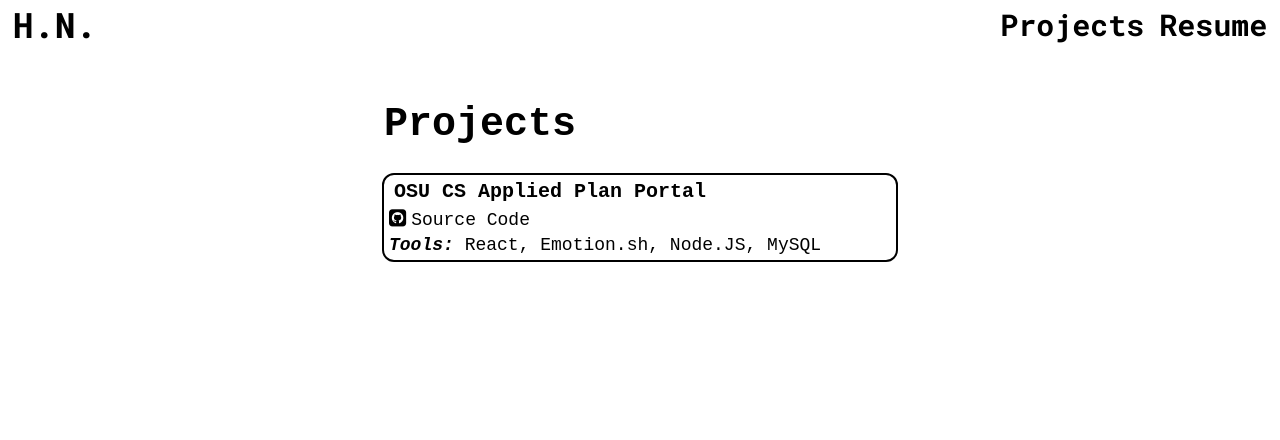
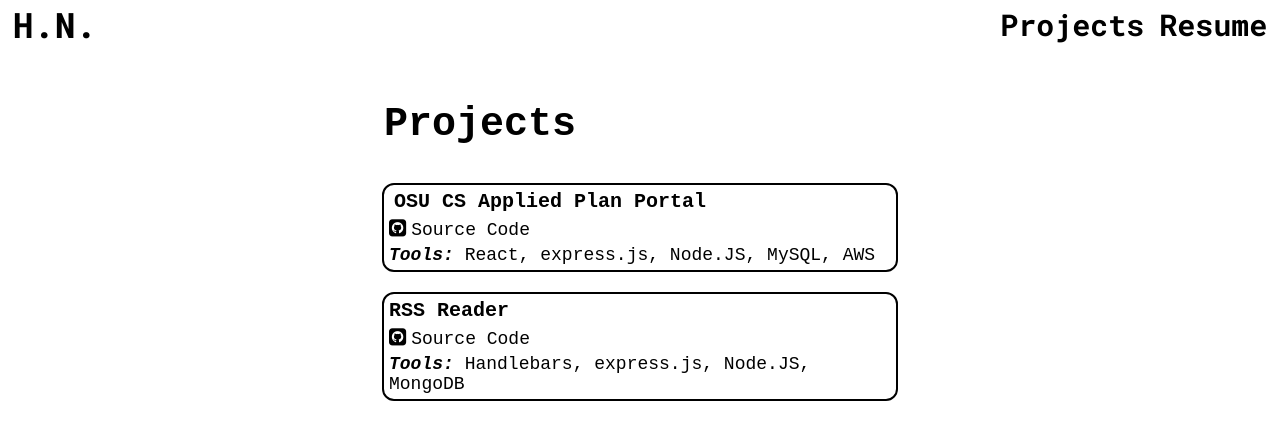
Before and after one commit to hncode18/personal-site, a React (Create React App) app: page /project in a window 1280 px wide. Shown: the top 440 px of the page. Built offline with nearby package versions, Linux system fonts and the light colour scheme.

Commit message:
Add more projects and update resume

```diff
--- a/src/Projects.css
+++ b/src/Projects.css
@@ -26,6 +26,7 @@
     border: 2px solid black;
     border-radius: 12px;
     font-size: 18px;
+    margin: 10px;
 }
 
 .page-card > * {
--- a/src/Projects.js
+++ b/src/Projects.js
@@ -38,9 +38,12 @@ function Projects()
             <div className="page-title-div">
                 <h1 id="page-title">Projects</h1>
             </div>
-            <ProjectCard title="OSU CS Applied Plan Portal" tools="React, Emotion.sh, Node.JS, MySQL"
+            <ProjectCard title="OSU CS Applied Plan Portal" tools="React, express.js, Node.JS, MySQL, AWS"
                 desc="/project/osu"
                 code="https://github.com/OSU-Applied-Plan-Portal-2020-2021/cs-applied-plan-portal"/>
+
+            <ProjectCard title="RSS Reader" tools="Handlebars, express.js, Node.JS, MongoDB"
+                code="https://github.com/OSU-CS290-Sp18/final-project-group-5"/>
         </div>
     );
 }
```
Also changed, not shown: 1 other file (tests, documents, lock files or other folders).
